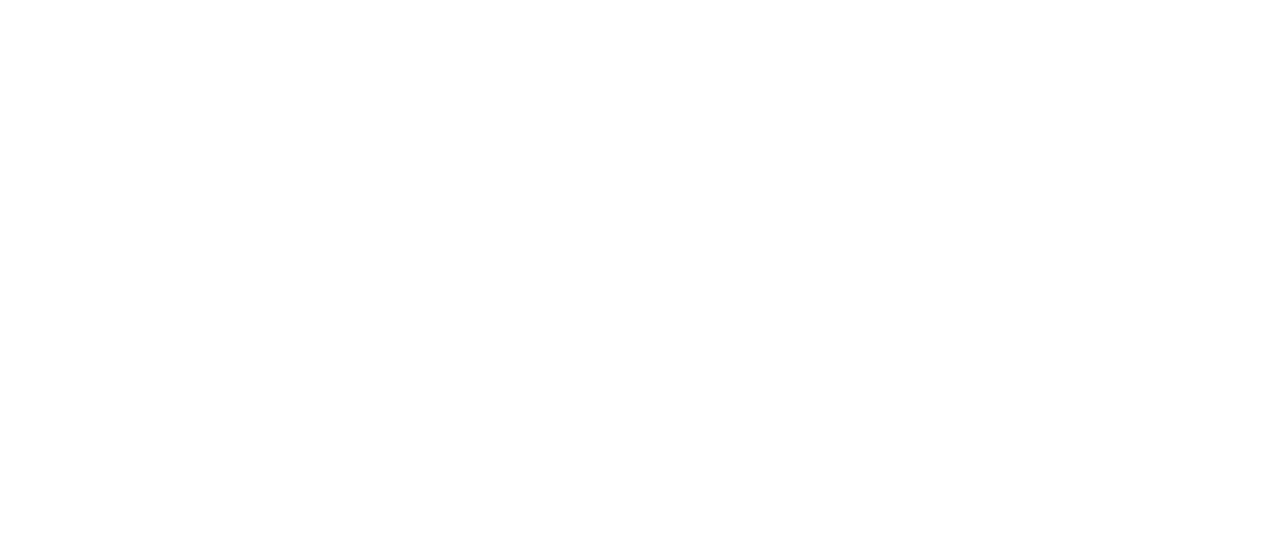
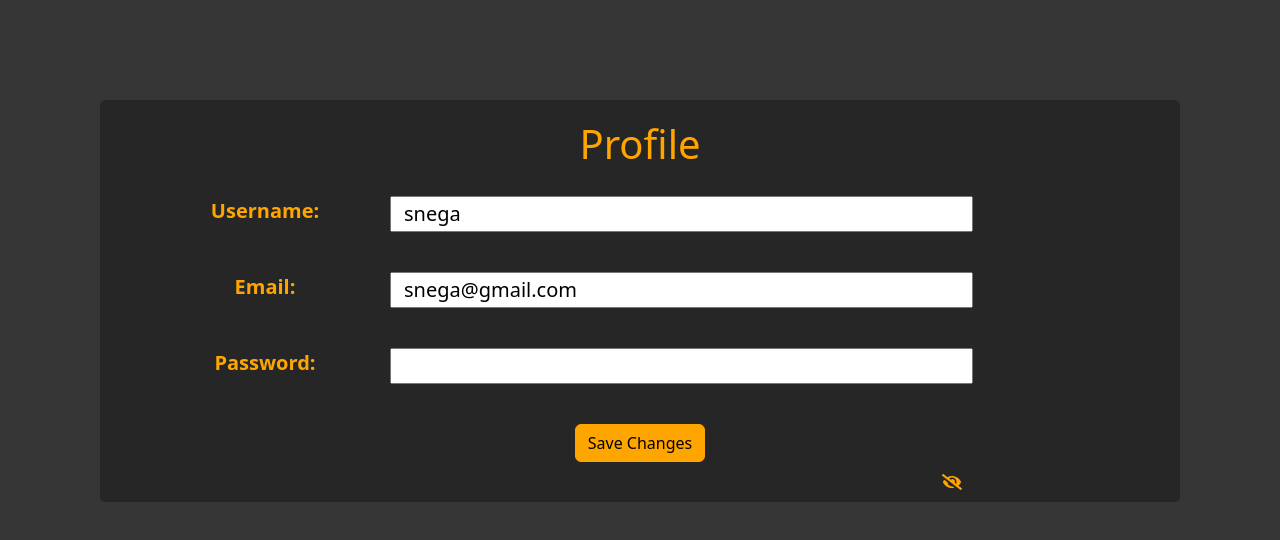
Before and after one commit to snega07/cinema, a React (Create React App) app: page /profile in a window 1280 px wide. Before the commit this address had no page. Shown: the top 540 px of the page. Built offline with nearby package versions, Linux system fonts and the light colour scheme.

Commit message:
ui style updated

```diff
--- a/src/App.js
+++ b/src/App.js
@@ -1,9 +1,9 @@
 import logo from './logo.svg';
 import './App.css';
 import { BrowserRouter as Router, Route, Routes } from 'react-router-dom';
-
 import Login from './components/Login';
 import SplashScreen from './components/SplashScreen';
+import Profile from './components/Profile';
 
 
 
@@ -14,6 +14,7 @@ function App() {
         <Routes>
           <Route path='/cinema' exact element={<SplashScreen maxrange={6} />}></Route>
           <Route path='/login' exact element={<Login />}></Route>
+          <Route path='/profile' exact element={<Profile/>}></Route>
         </Routes>
       </Router>
 
--- a/src/components/MovieDetailPage.js
+++ b/src/components/MovieDetailPage.js
@@ -3,6 +3,7 @@ import "../styles/moviedetailstyles.css";
 import LimitModal from "./LimitModal";
 import { FaPlus, FaMinus, FaStar } from 'react-icons/fa';
 import ReviewComponent from "./ReviewComponent";
+import { useNavigate } from "react-router-dom";
 
 function MovieDetailPage(props) {
 
@@ -19,7 +20,10 @@ function MovieDetailPage(props) {
     plot: 'Spider-Man" centers on student Peter Parker (Tobey Maguire) who, after being bitten by a genetically-altered spider, gains superhuman strength and the spider-like ability to cling to any surface. He vows to use his abilities to fight crime, coming to understand the words of his beloved Uncle Ben: "With great power comes great responsibility.',
     Director: "Sam Raimi",
     Box_office_collection: "USD 120.5 million",
-    cast: [
+    movie_type: "Hollywood",
+  });
+
+  const initialCast = Object.freeze([
     {
       castName: "Tobey Maguire",
       castUrl: "https://tinyurl.com/3tcde3ud",
@@ -35,15 +39,13 @@ function MovieDetailPage(props) {
       castUrl: "https://tinyurl.com/3jjak759",
       role: "spiderman"
     },
-    ],
-    movie_type: "Hollywood",
-  });
-
+  ])
   const [selected, setSelected] = useState(null);
   const [moviedata, changeMovieData] = useState(initialData);
+  const [cast, setCast] = useState(initialCast);
   const [model, setModel] = useState(false);
   const [limit, setLimit] = useState(0);
-  const MyBackgroundImage = moviedata.moviePoster;
+  const navigate = useNavigate();
   const toggle = (i) => {
     if (selected === i) {
       console.log(selected);
@@ -64,7 +66,7 @@ function MovieDetailPage(props) {
     console.log(limit);
   }
   const handleUpdate = () => {
-    // function to control update detail button
+    navigate("/profile");
   };
   const handleLimitReview = () => {
     // function to control update detail button
@@ -118,7 +120,7 @@ function MovieDetailPage(props) {
         </div>
       </div>
 
-      <div className="box" style={{textAlign:"left"}}>
+      <div className="box" style={{ textAlign: "left" }}>
         <div className="row " >
           <div className="col-sm-2"><span>ReleaseDate:</span></div>
           <div className="col-sm-2">{moviedata.releaseDate}</div>
@@ -159,7 +161,7 @@ function MovieDetailPage(props) {
           ))}
         </div>
       </div>
-      <div className="box" style={{ textAlign:"left"}}>
+      <div className="box" style={{ textAlign: "left" }}>
         <div>
           <div className="wrapper">
             <div className="accordian">
@@ -174,7 +176,7 @@ function MovieDetailPage(props) {
                 <div
                   className={selected === 0 ? "content show" : "content"} style={{ paddingTop: '10px' }}
                 >
-                  {moviedata.cast.map((item, index) => (
+                  {cast.map((item, index) => (
                     <div className="row" key={index} style={{ paddingTop: "10px" }}>
                       <div className="col">
                         <img
@@ -242,9 +244,9 @@ function MovieDetailPage(props) {
 
       </div>
 
-      <div style={{textAlign:"left"}}>
-      <span style={{margin:"20px",fontSize:"30px"}} >REVIEWS:</span>
-        <ReviewComponent/>
+      <div style={{ textAlign: "left" }}>
+        <span style={{ margin: "20px", fontSize: "30px" }} >REVIEWS:</span>
+        <ReviewComponent />
       </div>
 
     </div>
--- /dev/null
+++ b/src/components/Profile.js
@@ -0,0 +1,110 @@
+import React, { useState } from "react";
+import { FaEye, FaEyeSlash } from "react-icons/fa";
+import "../styles/profile.css";
+const Profile = () => {
+    const [profileData, setProfileData] = useState({
+        userName: "snega",
+        email: "snega@gmail.com",
+        pass: "",
+    });
+
+    const [showPassword, setShowPassword] = useState(false);
+
+    const handleChange = (e) => {
+        const { name, value } = e.target;
+        setProfileData((prevState) => ({
+            ...prevState,
+            [name]: value,
+        }));
+    };
+
+    const handleSubmit = (e) => {
+        e.preventDefault();
+        console.log(profileData);
+        console.log("Submitted!");
+        setProfileData((prevState) => ({
+            ...prevState,
+            userName: profileData.userName,
+            email: profileData.email,
+            pass: profileData.pass,
+        }));
+    };
+
+    const togglePasswordVisibility = () => {
+        setShowPassword(!showPassword);
+    };
+
+    return (
+        <div className="flex-fill"
+            style={{
+                color: "#ffffff",
+                fontSize: "20px",
+                fontWeight: "500",
+                backgroundColor: "#363636",
+                overflow: "hidden",
+                height: "100vh"
+
+            }}>
+            <div className=" row box" style={{ margin: "100px" }} >
+
+                <form onSubmit={handleSubmit} className="profileForm">
+                    <h1 style={{color:"#ffa500"}}>Profile</h1>
+                    <div className="row row-padding">
+                        <label className="col-sm-3 lbl">Username:</label>
+                        <input className="col-sm-7"
+                            type="text"
+                            name="userName"
+                            value={profileData.userName}
+                            onChange={handleChange}
+                        />
+                    </div>
+                    <div className="row row-padding">
+                        <label className="col-sm-3 lbl">Email:</label>
+                        <input className="col-sm-7"
+                            type="email"
+                            name="email"
+                            value={profileData.email}
+                            onChange={handleChange}
+                        />
+                    </div>
+                    <div className="row row-padding">
+                        <label className="col-sm-3 lbl">Password:</label>
+
+
+                        <input
+
+                            type={showPassword ? "text" : "password"}
+                            name="pass"
+                            value={profileData.pass}
+                            onChange={handleChange}
+                            className="col-sm-7"
+                        />
+                        <i style={{ width: "30px", alignItems: "center" }}
+                            className="col-sm-1 password-toggle-btn"
+                            type="button"
+                            onClick={togglePasswordVisibility}
+
+                        >
+                            {showPassword ? (<FaEye />) :
+                                (<FaEyeSlash />)}
+                        </i>
+
+
+                    </div>
+                    <div className="row-padding">
+                        <button className="btn"
+                            variant="primary"
+                            type="Submit"
+                            style={{
+                                backgroundColor: "#FFA500",
+                                borderColor: "#FFA500",
+                                color: "black",
+                            }}>Save Changes</button></div>
+                </form>
+            </div>
+        </div>
+
+    );
+};
+
+export default Profile;
--- a/src/components/ReviewComponent.js
+++ b/src/components/ReviewComponent.js
@@ -3,25 +3,33 @@ import "../styles/moviedetailstyles.css";
 
 
 const ReviewComponent = () => {
-  const rev=[{username:'Tony',Review:'good film',rating:'4/5',source:'Imbd'},
-    {username:'Amy',Review:'average film',rating:'3/5',source:'cenima'},
-    {username:'Sadie',Review:'a feel good movie',rating:'4/5',source:'rottentomatoes'}];
+  const rev = [{ username: 'Tony', Review: 'good film', rating: '4/5', source: 'Imbd' },
+  { username: 'Amy', Review: 'average film', rating: '3/5', source: 'cenima' },
+  { username: 'Sadie', Review: 'a feel good movie', rating: '4/5', source: 'rottentomatoes' }];
 
 
-      const handleDelete = ({onDelete}) => {
-        if (onDelete) {
-          onDelete();
-        }
-      };
+  const handleDelete = ({ onDelete }) => {
+    if (onDelete) {
+      onDelete();
+    }
+  };
   return (
-    <div style={{textAlign:"left"}}>
+    <div style={{ textAlign: "left" }}>
 
-      {rev.map((rev,index)=>(
-        <div className="box" key={index}>
+      {rev.map((rev, index) => (
+        <div className="reviewbox" key={index}>
           <div className="row">
             <div className="col"><span>{rev.username}</span></div>
             <div className="col">Rating:{rev.rating}</div>
-            <div className="col"><button onClick={handleDelete}>Delete</button></div>
+            <div className="col"
+              ><button variant="primary"
+              className="btn"
+              type="Submit"
+              style={{
+                backgroundColor: "#FFA500",
+                borderColor: "#FFA500",
+                color: "black",
+              }}onClick={handleDelete}>Delete</button></div>
           </div>
           <div className="row">
             <div className="col">{rev.Review}</div>
@@ -30,7 +38,7 @@ const ReviewComponent = () => {
             <div className="col"><span>Source: </span> {rev.source}</div>
           </div>
         </div>
-        ))}
+      ))}
 
 
 
--- a/src/styles/moviedetailstyles.css
+++ b/src/styles/moviedetailstyles.css
@@ -63,6 +63,15 @@ span {
   padding: 20px;
 
 }
+.reviewbox {
+  background-color: rgba(0, 0, 0, 0.3);
+ /*box-shadow: 0 4px 8px 0 rgba(0, 0, 0, 0.2), 0 6px 20px 0 rgba(0, 0, 0, 0.19);*/
+ border-radius: 5px;
+ width: 600px;
+ margin: 20px;
+ padding: 20px;
+
+}
 .box-main{
   background-color: rgba(0, 0, 0, 0.3);
   /*box-shadow: 0 4px 8px 0 rgba(0, 0, 0, 0.2), 0 6px 20px 0 rgba(0, 0, 0, 0.19);*/
--- /dev/null
+++ b/src/styles/profile.css
@@ -0,0 +1,36 @@
+.box {
+    background-color: rgba(0, 0, 0, 0.3);
+   /*box-shadow: 0 4px 8px 0 rgba(0, 0, 0, 0.2), 0 6px 20px 0 rgba(0, 0, 0, 0.19);*/
+   border-radius: 5px;
+   margin: 20px;
+   padding: 20px;
+
+ }
+ .row-padding {
+    padding: 20px;
+  }
+
+  .lbl{
+    color: #ffa500;
+    font-weight: bold;
+    font-size: 20px;
+  }
+
+  .password-input-container {
+    position: relative;
+    display: inline-block;
+  }
+
+  .password-input-field {
+    padding-right: 2.5rem; /* Add padding for the toggle button */
+  }
+
+  .password-toggle-btn {
+    position: absolute;
+    top: 60%;
+    right: 20rem;
+    transform: translateY(-50%);
+    color: #ffa500;
+    border: none;
+    cursor: pointer;
+  }
```
Lines whose indentation alone changed are shown as unchanged.
